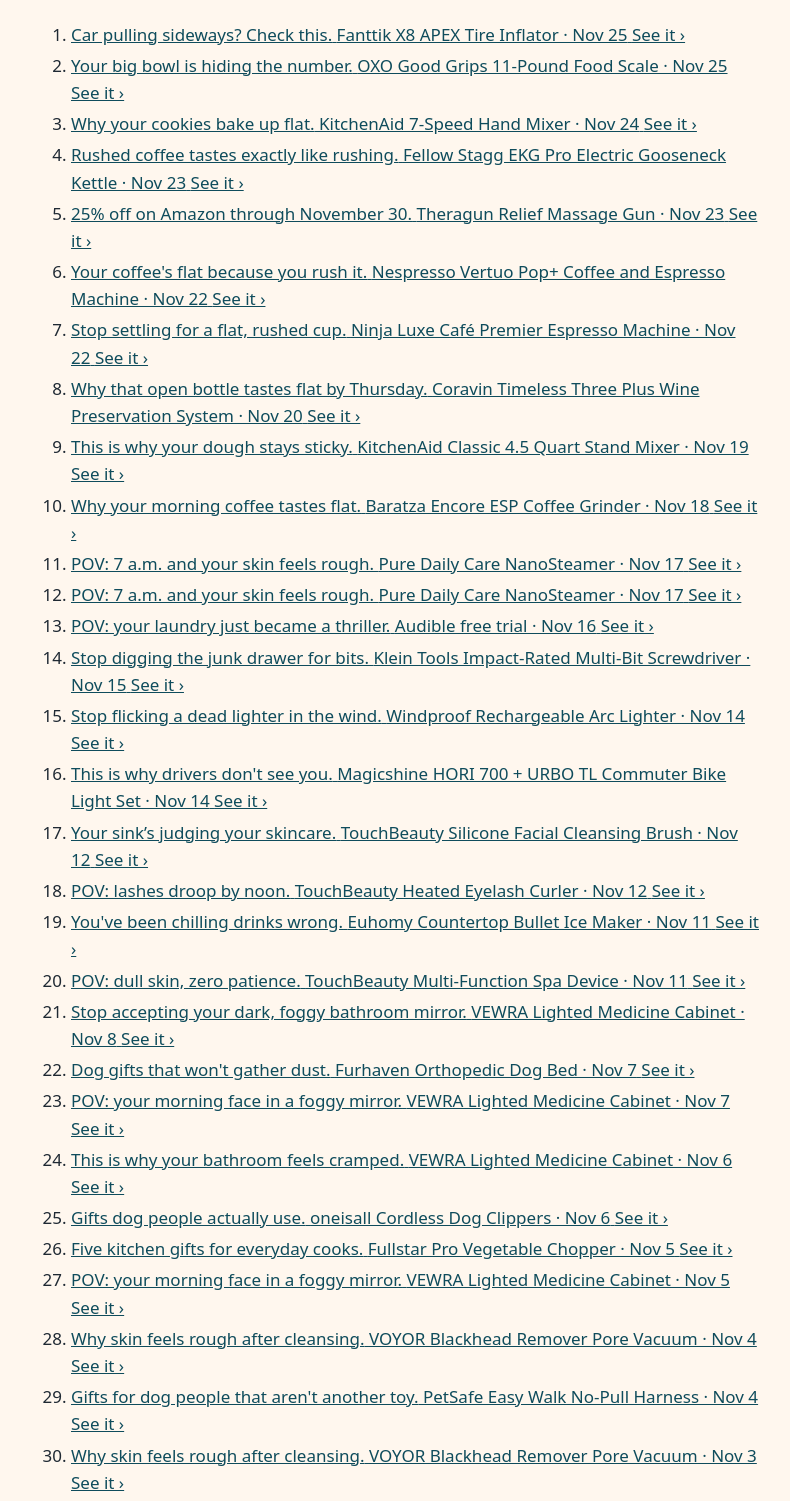
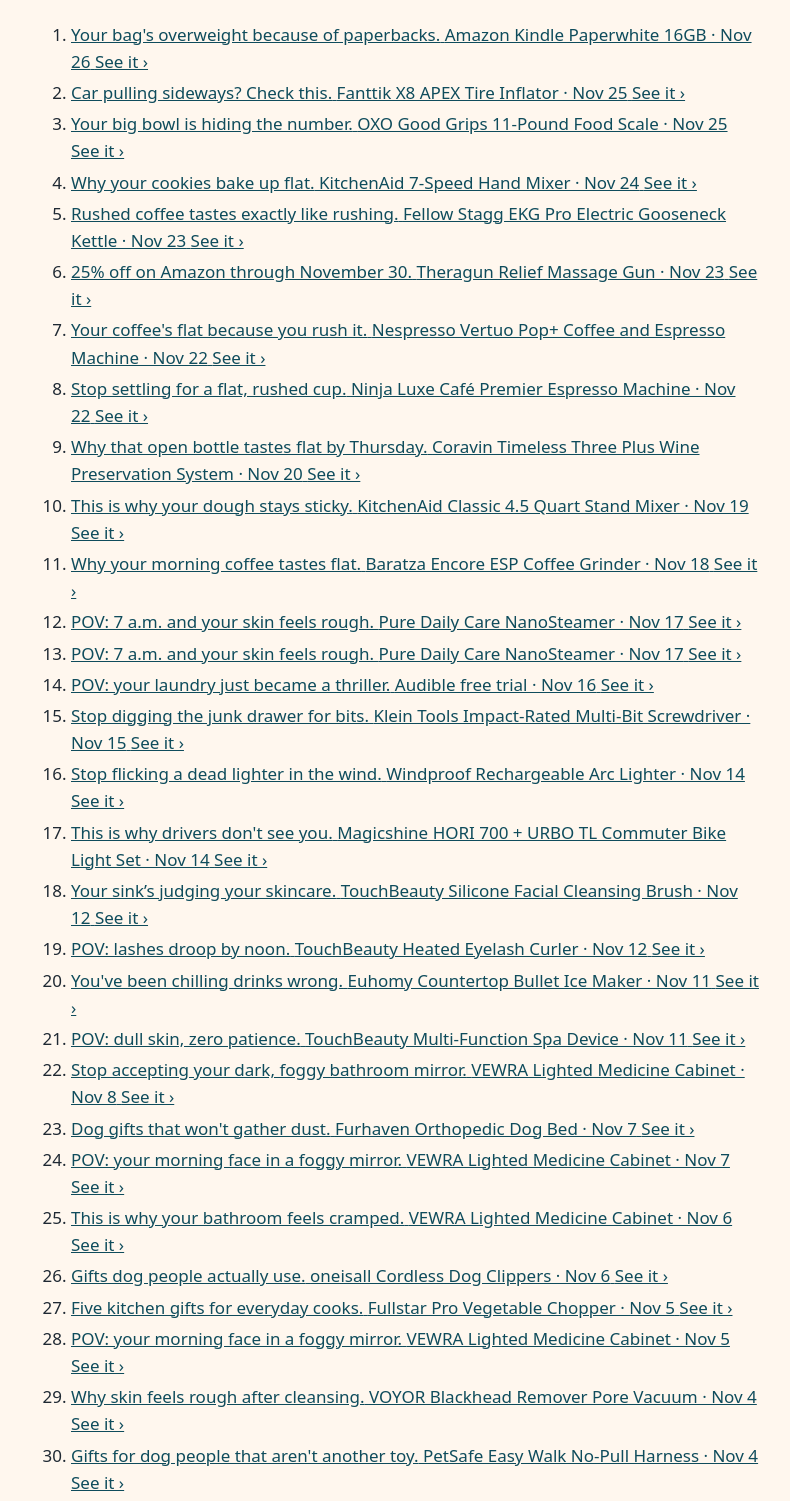
Before and after one commit to cleverfindsall-hue/cleverfindsall-hue.github.io, a plain HTML site: page youtube.html in a window 1280 px wide. Shown: the part 199-1700 px from the top of the page, without its empty margins (245-1035 px from the left). Drawn offline with Linux system fonts and the light colour scheme.

Commit message:
Update link-in-bio pages

```diff
--- a/youtube.html
+++ b/youtube.html
@@ -15,6 +15,15 @@
     <p class="updated">Newest first. Tap the one from the video you just watched.</p>
 
     <ol class="finds">
+
+      <li>
+        <a class="find" href="https://www.amazon.com/dp/B0CFPJYX7P?tag=cleverfindsal-20" rel="sponsored noopener" target="_blank">
+
+          <span class="find-hook">Your bag&#39;s overweight because of paperbacks.</span>
+          <span class="find-meta">Amazon Kindle Paperwhite 16GB · Nov 26</span>
+          <span class="find-go">See it ›</span>
+        </a>
+      </li>
 
       <li>
         <a class="find" href="https://www.amazon.com/dp/B0DFXRSFTV?tag=cleverfindsal-20" rel="sponsored noopener" target="_blank">
@@ -277,15 +286,6 @@
         </a>
       </li>
 
-      <li>
-        <a class="find" href="https://www.amazon.com/dp/B084YS17TS?tag=cleverfindsal-20" rel="sponsored noopener" target="_blank">
-
-          <span class="find-hook">Why skin feels rough after cleansing.</span>
-          <span class="find-meta">VOYOR Blackhead Remover Pore Vacuum · Nov 3</span>
-          <span class="find-go">See it ›</span>
-        </a>
-      </li>
-
     </ol>
 
     <p class="note"><strong>#ad · Affiliate disclosure:</strong> these are affiliate links. If you buy
```
